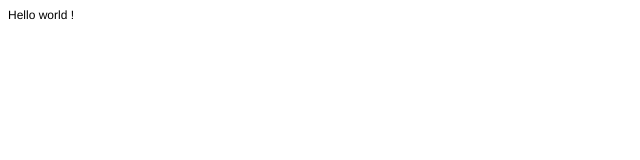
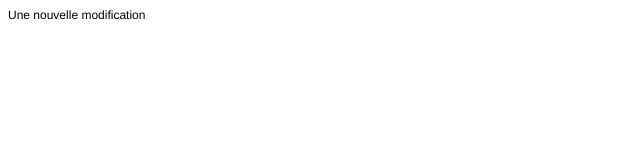
Before and after one commit to thavadas/tpcda, a plain HTML site: page index.html in a window 1280 px wide. Shown: the full height of the page, 0-640 px from the left. Drawn offline with Linux system fonts and the light colour scheme.

Commit message:
modification

```diff
--- a/index.html
+++ b/index.html
@@ -7,10 +7,12 @@
   <meta name="Generator" content="Cocoa HTML Writer">
   <meta name="CocoaVersion" content="1894.6">
   <style type="text/css">
-    p.p1 {margin: 0.0px 0.0px 0.0px 0.0px; font: 12.0px Helvetica}
+    p.p1 {margin: 0.0px 0.0px 0.0px 0.0px; font: 12.0px Helvetica; color: #000000; -webkit-text-stroke: #000000}
+    span.s1 {font-kerning: none}
+    span.Apple-tab-span {white-space:pre}
   </style>
 </head>
 <body>
-<p class="p1">Hello world !<span class="Apple-converted-space"> </span></p>
+<p class="p1"><span class="s1">Une nouvelle modification<span class="Apple-tab-span">	</span></span></p>
 </body>
 </html>
```
